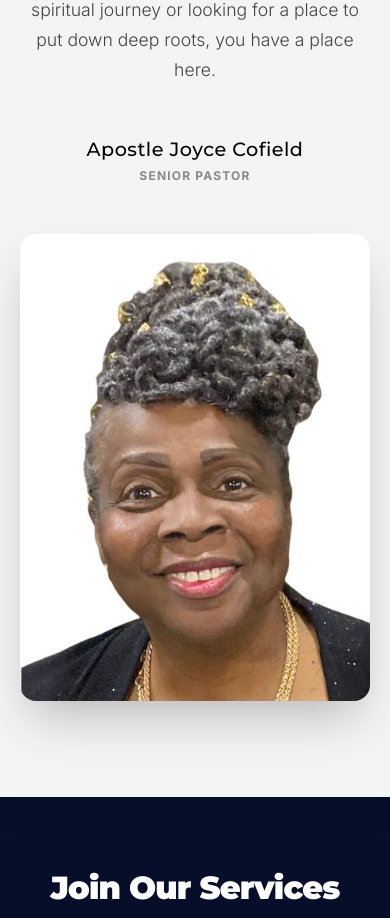
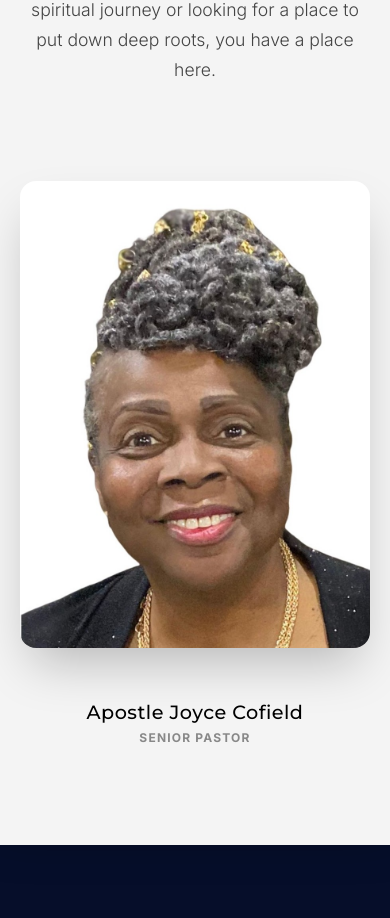
Before and after one commit to EricBaidoo/awm, a Next.js app: page / in a window 390 px wide. Shown: the part 1239-2157 px from the top of the page. Built offline with nearby package versions, Linux system fonts and the light colour scheme.

Commit message:
style: move signature block below pastor image on mobile screens

```diff
--- a/src/components/home/Welcome.js
+++ b/src/components/home/Welcome.js
@@ -33,7 +33,8 @@ export default function Welcome() {
               Whether you are just beginning your spiritual journey or looking for a place to put down deep roots, you have a place here.
             </p>
 
-            <div className="flex items-center justify-center md:justify-start gap-[2rem]">
+            {/* Signature Block (Desktop only) */}
+            <div className="hidden md:flex items-center justify-start gap-[2rem]">
               <div className="flex flex-col">
                 <span className="font-display font-medium text-[1.2rem] text-black tracking-wide">{siteConfig.pastor.name}</span>
                 <span className="text-[0.75rem] text-[#888] uppercase tracking-[0.1em] font-bold">Senior Pastor</span>
@@ -54,6 +55,16 @@ export default function Welcome() {
               />
           </div>
 
+          {/* Signature Block (Mobile only) */}
+          <div className={`flex md:hidden items-center justify-center gap-[2rem] w-full text-center transition-all duration-1000 delay-300 ease-out ${
+            isVisible ? 'opacity-100 translate-y-0' : 'opacity-0 translate-y-[4rem]'
+          }`}>
+            <div className="flex flex-col">
+              <span className="font-display font-medium text-[1.2rem] text-black tracking-wide">{siteConfig.pastor.name}</span>
+              <span className="text-[0.75rem] text-[#888] uppercase tracking-[0.1em] font-bold">Senior Pastor</span>
+            </div>
+          </div>
+
         </div>
       </div>
     </section>
```
